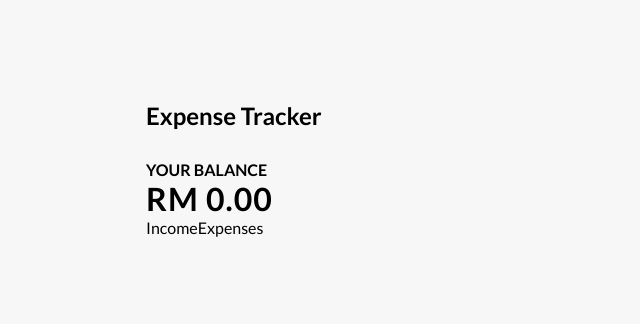
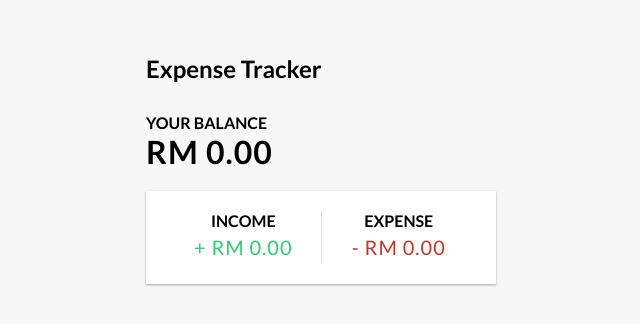
Before and after one commit to sam88mohd/expense-tracker-react, a React (Create React App) app: page / in a window 1280 px wide. Shown: the part 216-540 px from the top of the page, without its empty margins (319-959 px from the left). Built offline with nearby package versions, Linux system fonts and the light colour scheme.

Commit message:
create incomeExpense component

```diff
--- a/src/components/IncomeExpenses.js
+++ b/src/components/IncomeExpenses.js
@@ -1,7 +1,18 @@
 import React from "react";
 
 const IncomeExpenses = () => {
-  return <div>IncomeExpenses</div>;
+  return (
+    <div className="inc-exp-container">
+      <div>
+        <h4>Income</h4>
+        <p className="money plus">+ RM 0.00</p>
+      </div>
+      <div>
+        <h4>Expense</h4>
+        <p className="money minus">- RM 0.00</p>
+      </div>
+    </div>
+  );
 };
 
 export default IncomeExpenses;
--- a/src/index.css
+++ b/src/index.css
@@ -1,4 +1,8 @@
 @import url("https://fonts.googleapis.com/css2?family=Lato:ital,wght@0,100;0,300;0,400;0,700;0,900;1,100;1,300;1,400;1,700;1,900&display=swap");
+
+:root {
+  --box-shadow: 0 1px 3px rgba(0, 0, 0, 0.12), 0 1px 2px rgba(0, 0, 0, 0.24);
+}
 
 * {
   padding: 0;
@@ -36,3 +40,35 @@
   padding-bottom: 10px;
   margin: 40px 0 10px;
 }
+
+.inc-exp-container {
+  display: flex;
+  background-color: #fff;
+  justify-content: space-between;
+  padding: 20px;
+  margin: 20px 0;
+  box-shadow: var(--box-shadow);
+}
+
+.inc-exp-container > div {
+  flex: 1;
+  text-align: center;
+}
+
+.inc-exp-container > div:first-of-type {
+  border-right: 1px solid #dedede;
+}
+
+.money {
+  font-size: 20px;
+  letter-spacing: 1px;
+  margin: 5px 0;
+}
+
+.money.plus {
+  color: #2ecc71;
+}
+
+.money.minus {
+  color: #c0392b;
+}
```
